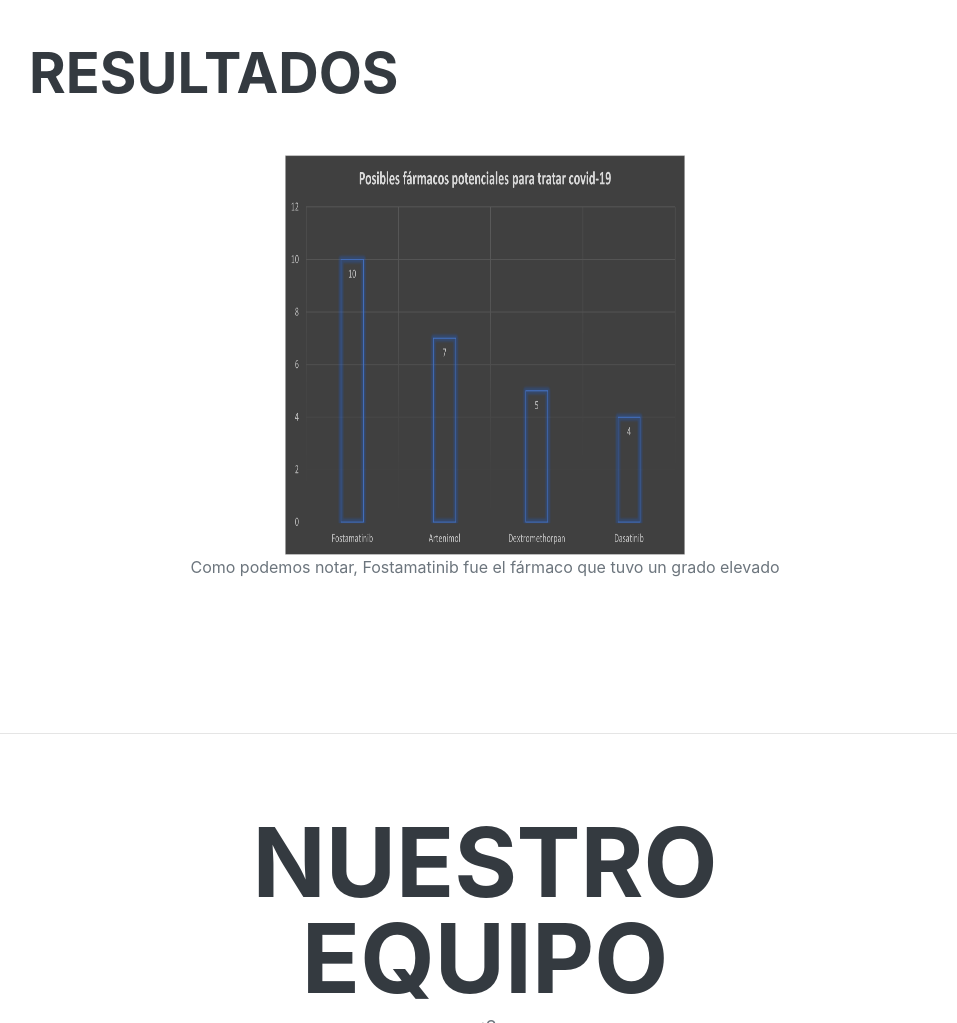
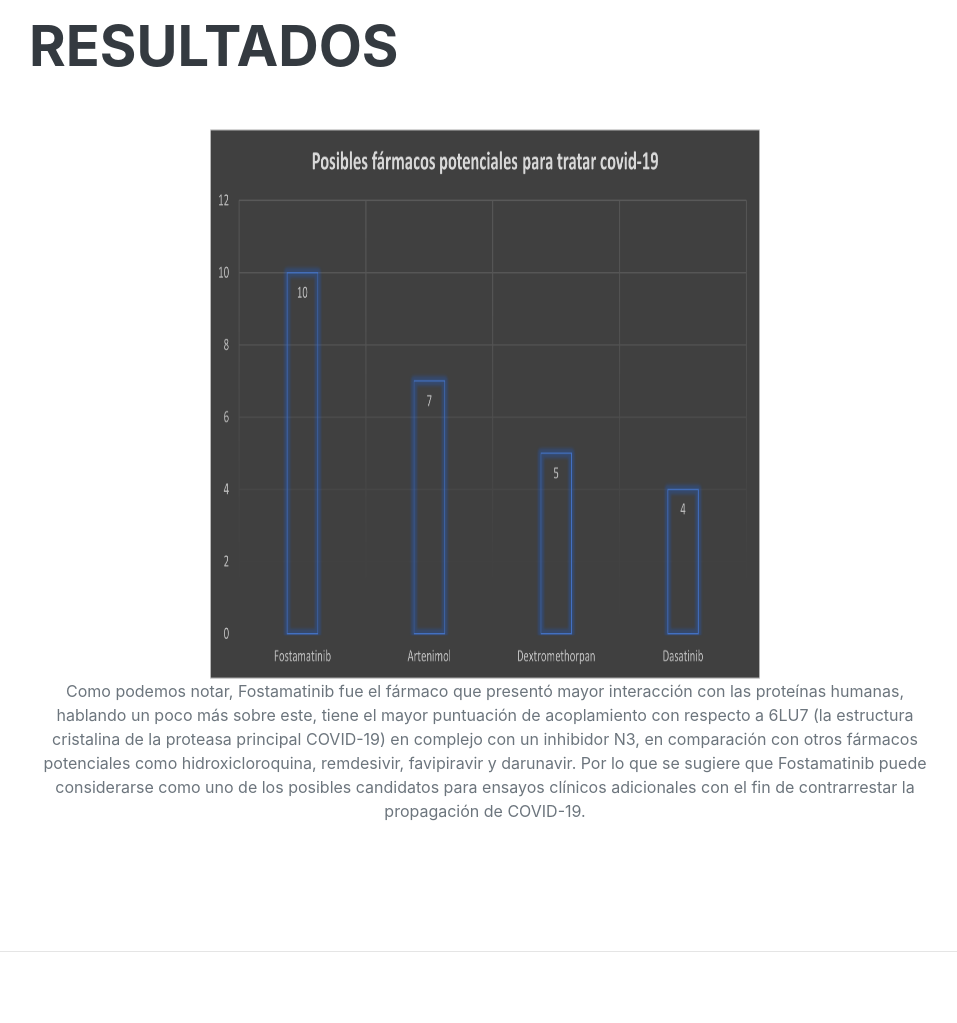
Before and after one commit to AlejandroRD98/NetworkBiology-C18, a plain HTML site: page index.html in a window 1280 px wide. Shown: the part 7300-8323 px from the top of the page, without its empty margins (291-1248 px from the left). Drawn offline with nearby package versions, Linux system fonts and the light colour scheme; a web font is replaced by a local one.

Commit message:
Update index.html

```diff
--- a/index.html
+++ b/index.html
@@ -267,9 +267,9 @@ Este fenómeno ha sido objeto de estudio debido a la actual pandemia causada por
                     <h2 class="mb-5">RESULTADOS</h2>  <!-- NOMBRE DEL SEXTO TITULO-->
                     <div class="d-flex flex-column flex-md-row justify-content-between mb-5">
                         <div class="flex-grow-1">
-                             <div align="center"><img src="./assets/img/drug_repurposing.png"width=400" height="400"/>
+                             <div align="center"><img src="./assets/img/drug_repurposing.png"width=550" height="550"/>
 
-                            <div> Como podemos notar, Fostamatinib fue el fármaco que tuvo un grado elevado  </div> <!-- INSERTAR TEXTO-->
+                            <div> Como podemos notar, Fostamatinib fue el fármaco que presentó mayor interacción con las proteínas humanas, hablando un poco más sobre este, tiene el mayor puntuación de acoplamiento con respecto a 6LU7 (la estructura cristalina de la proteasa principal COVID-19) en complejo con un inhibidor N3, en comparación con otros fármacos potenciales como hidroxicloroquina, remdesivir, favipiravir y darunavir. Por lo que se sugiere que Fostamatinib puede considerarse como uno de los posibles candidatos para ensayos clínicos adicionales con el fin de contrarrestar la propagación de COVID-19.</div> <!-- INSERTAR TEXTO-->
                  </div>
                 </div>
             </section>
```
